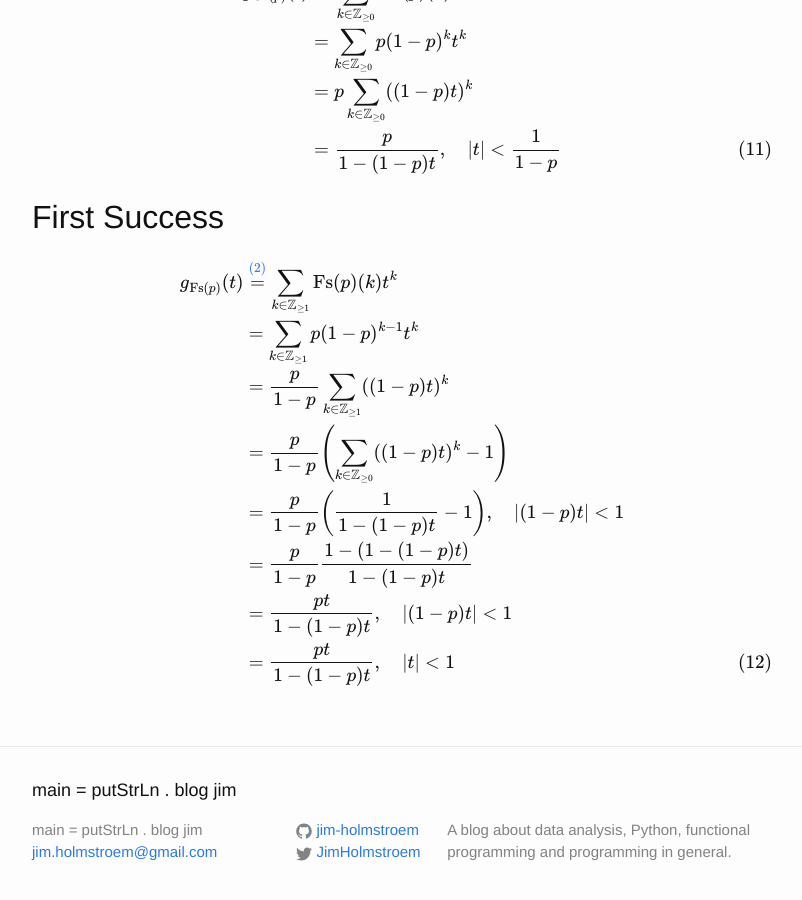
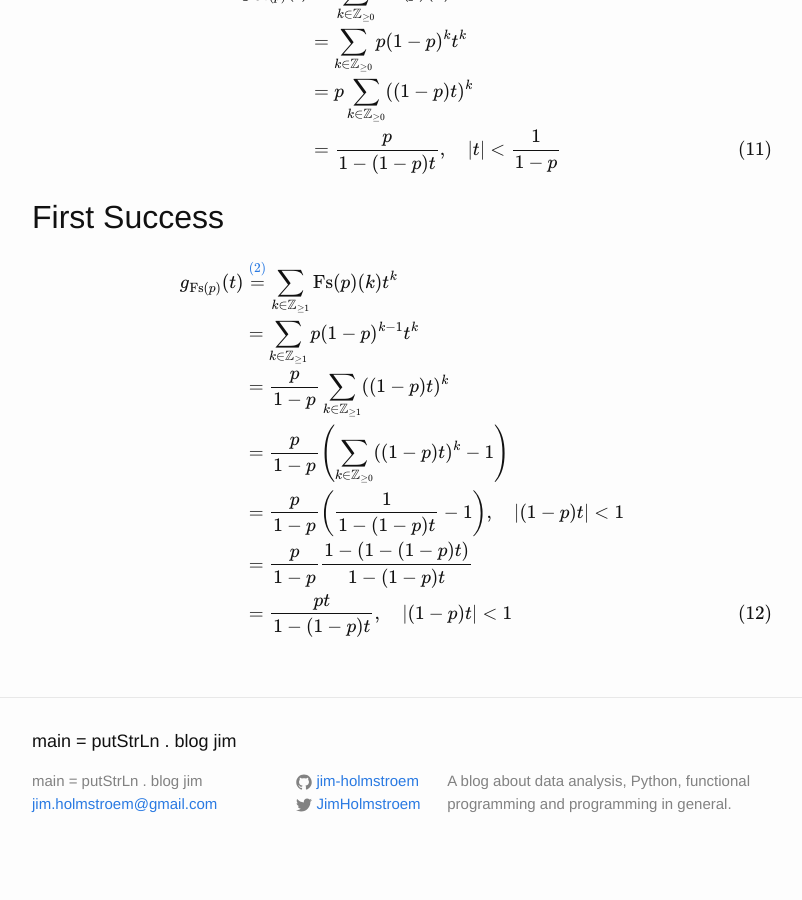
Before and after one commit to Jim-Holmstroem/jim-holmstroem.github.io, a Jekyll site: the page built from _posts/2014-10-18-generating-function-list.markdown, in a window 1280 px wide and 900 px high, scrolled down 2580 px. Shown: the whole window, without its empty margins (238-1040 px from the left). Built offline with Jekyll 4.4.1, drawn with Linux system fonts in a browser that asks for light colours; formulas are drawn with MathJax 3; after the commit the page ends 3455 px from its top, so only the background shows below that.

Commit message:
revert last commit

```diff
--- a/_posts/2014-10-18-generating-function-list.markdown
+++ b/_posts/2014-10-18-generating-function-list.markdown
@@ -148,7 +148,6 @@ $$
                         &= \frac{p}{1-p}\left(\sum\limits_{k\in\mathbb{Z}_{\ge 0}} ((1-p)t)^k - 1\right) \nonumber \\
                         &= \frac{p}{1-p}\left(\frac{1}{1-(1-p)t} - 1\right),\quad |(1-p)t|<1 \nonumber \\
                         &= \frac{p}{1-p} \frac{1-(1-(1-p)t)}{1-(1-p)t} \nonumber \\
-                        &= \frac{pt}{1-(1-p)t},\quad |(1-p)t|<1 \nonumber \\
-                        &= \frac{pt}{1-(1-p)t},\quad |t|<1
+                        &= \frac{pt}{1-(1-p)t},\quad |(1-p)t|<1
 \end{align}
 $$
```
